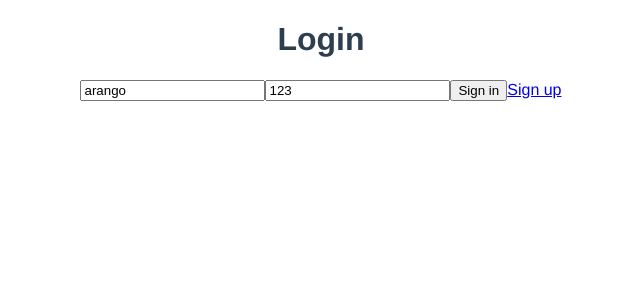
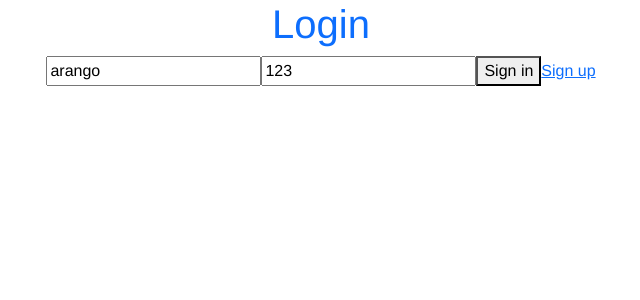
Before and after one commit to rafaelarango/babyLove-web, a Vue app: page /login in a window 1280 px wide. Shown: the top 300 px of the page, without its empty margins (319-959 px from the left). Built offline with nearby package versions, Linux system fonts and the light colour scheme.

Commit message:
instalamos bootstrap

```diff
--- a/package.json
+++ b/package.json
@@ -9,6 +9,7 @@
   },
   "dependencies": {
     "axios": "^0.21.1",
+    "bootstrap": "^5.0.2",
     "core-js": "^3.6.5",
     "vue": "^2.6.11",
     "vue-router": "^3.2.0"
--- a/src/router/index.js
+++ b/src/router/index.js
@@ -1,6 +1,8 @@
 import Vue from 'vue'
 import VueRouter from 'vue-router'
 import Home from '../views/Home.vue'
+import "bootstrap";
+import "bootstrap/dist/css/bootstrap.min.css";
 
 Vue.use(VueRouter)
 
--- a/src/views/Login.vue
+++ b/src/views/Login.vue
@@ -1,6 +1,6 @@
 <template>
   <div>
-    <h1>Login</h1>
+    <h1 class="text-primary" >Login</h1>
     <input type="text" v-model="email" />
     <input type="text" v-model="password" />
     <button @click="login">Sign in</button>
```
Also changed, not shown: 1 other file (tests, documents, lock files or other folders).
